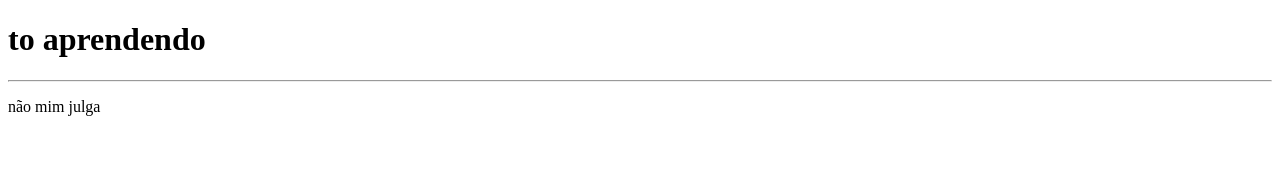
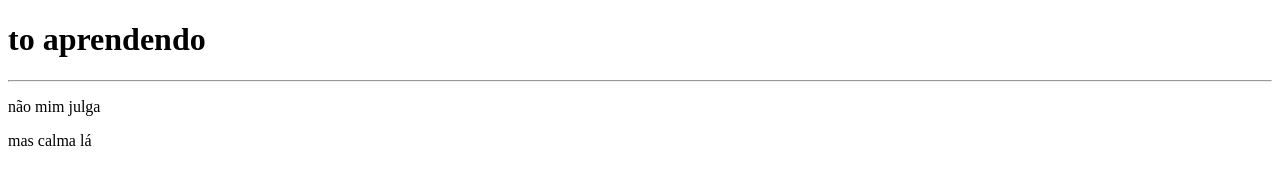
Before and after one commit to VictorZanelo/Ola-Mundo, a plain HTML site: page home/index.html in a window 1280 px wide. Drawn offline with Linux system fonts and the light colour scheme.

Commit message:
autalizei no github

```diff
--- a/home/index.html
+++ b/home/index.html
@@ -10,5 +10,6 @@
     <h1>to aprendendo</h1>
     <hr>
     <p>não mim julga</p>
+    <p>mas calma lá</p>
 </body>
 </html>
```
